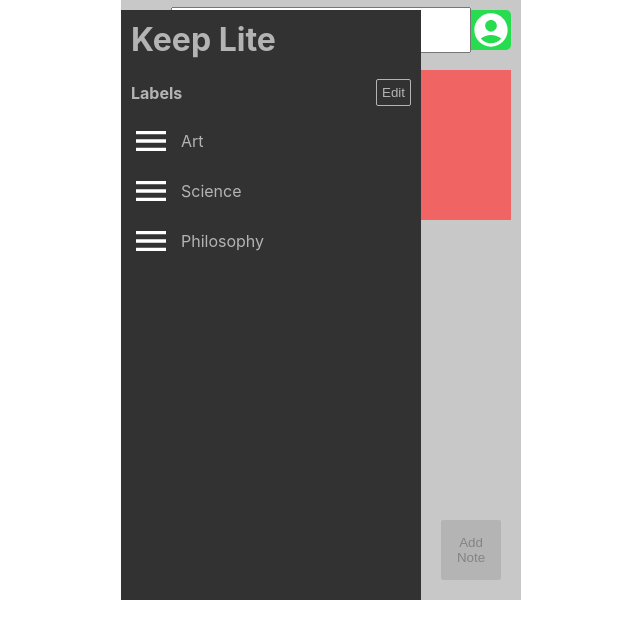
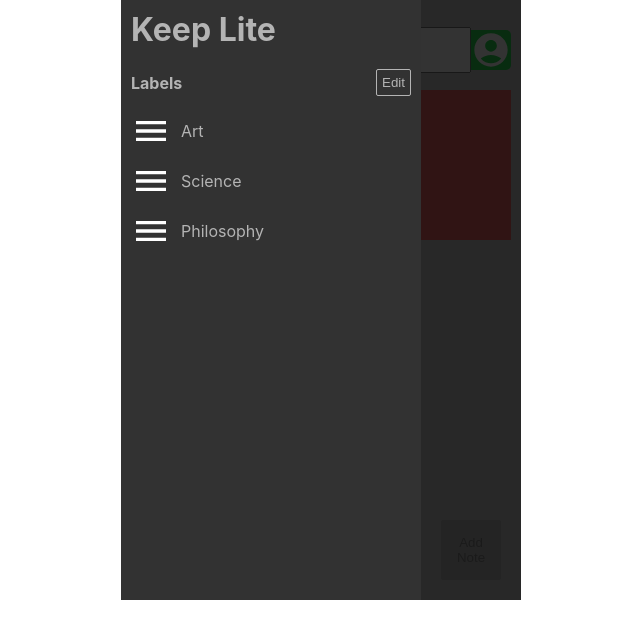
Before and after one commit to kiwipxl/keep-lite, a React (Create React App) app in the folder client/: page / in a window 1280 px wide. Both pictures are taken after a click on the element 470 px from the left and 30 px from the top of the page. Shown: the top 638 px of the page, without its empty margins (319-959 px from the left). Built offline with nearby package versions, Linux system fonts and the light colour scheme.

Commit message:
can now open/close sidebar with dark overlay

```diff
--- /dev/null
+++ b/client/src/components/DarkOverlay.js
@@ -0,0 +1,16 @@
+import styled from "styled-components";
+
+const DarkOverlay = ({ className, onClick }) => {
+  return <div className={className} onClick={onClick}></div>;
+};
+
+export default styled(DarkOverlay)`
+  position: absolute;
+  width: 100%;
+  height: 100%;
+  background-color: black;
+  opacity: ${(props) => (props.hidden ? 0 : 0.8)};
+  transition: opacity 0.3s;
+  z-index: ${(props) => props.zIndex};
+  pointer-events: ${(props) => (props.hidden ? "none" : "auto")};
+`;
--- a/client/src/components/MainSidebar.js
+++ b/client/src/components/MainSidebar.js
@@ -1,12 +1,18 @@
+import React from "react";
 import styled from "styled-components";
 import Sidebar from "./Sidebar";
 import SidebarItem from "./SidebarItem";
 import SidebarItemLabel from "./SidebarItemLabel";
 import Button from "./Button";
 
-const MainSidebar = ({ className, hidden }) => {
+const MainSidebar = ({ className, hidden, onOpen, onClose }) => {
   return (
-    <Sidebar className={className} hidden={hidden}>
+    <Sidebar
+      className={className}
+      hidden={hidden}
+      onOpen={onOpen}
+      onClose={onClose}
+    >
       <SidebarItem>
         <Logo>Keep Lite</Logo>
       </SidebarItem>
--- a/client/src/components/Sidebar.js
+++ b/client/src/components/Sidebar.js
@@ -1,14 +1,21 @@
 import React from "react";
 import styled from "styled-components";
+import DarkOverlay from "../components/DarkOverlay";
 
-const Sidebar = ({ className, children }) => {
-  return <div className={className}>{children}</div>;
+const Sidebar = ({ className, children, hidden, onOpen, onClose }) => {
+  return (
+    <div>
+      <DarkOverlay zIndex={5} hidden={hidden} onClick={onClose}></DarkOverlay>
+      <div className={className}>{children}</div>;
+    </div>
+  );
 };
 
 export default styled(Sidebar)`
   display: flex;
   justify-content: flex-start;
   flex-direction: column;
+  z-index: 10;
 
   position: absolute;
   width: 300px;
--- a/client/src/screens/MainScreen.js
+++ b/client/src/screens/MainScreen.js
@@ -12,19 +12,27 @@ import MainSidebar from "../components/MainSidebar";
 const MainScreen = ({ className }) => {
   const [sidebarOpen, setSidebarOpen] = React.useState(false);
 
-  function toggleSidebar() {
-    setSidebarOpen(!sidebarOpen);
+  function openSidebar() {
+    setSidebarOpen(true);
+  }
+
+  function closeSidebar() {
+    setSidebarOpen(false);
   }
 
   return (
     <div className={className}>
-      <MainSidebar hidden={!sidebarOpen}></MainSidebar>
+      <MainSidebar
+        hidden={!sidebarOpen}
+        onOpen={() => openSidebar()}
+        onClose={() => closeSidebar()}
+      ></MainSidebar>
 
       <MainHeaderBar>
         <SidebarIcon
           Component={MdMenu}
           variant="button"
-          onClick={toggleSidebar}
+          onClick={() => openSidebar()}
         ></SidebarIcon>
 
         <SearchInput placeholder="Search your notes"></SearchInput>
```
Also changed, not shown: 1 other file (tests, documents, lock files or other folders).
